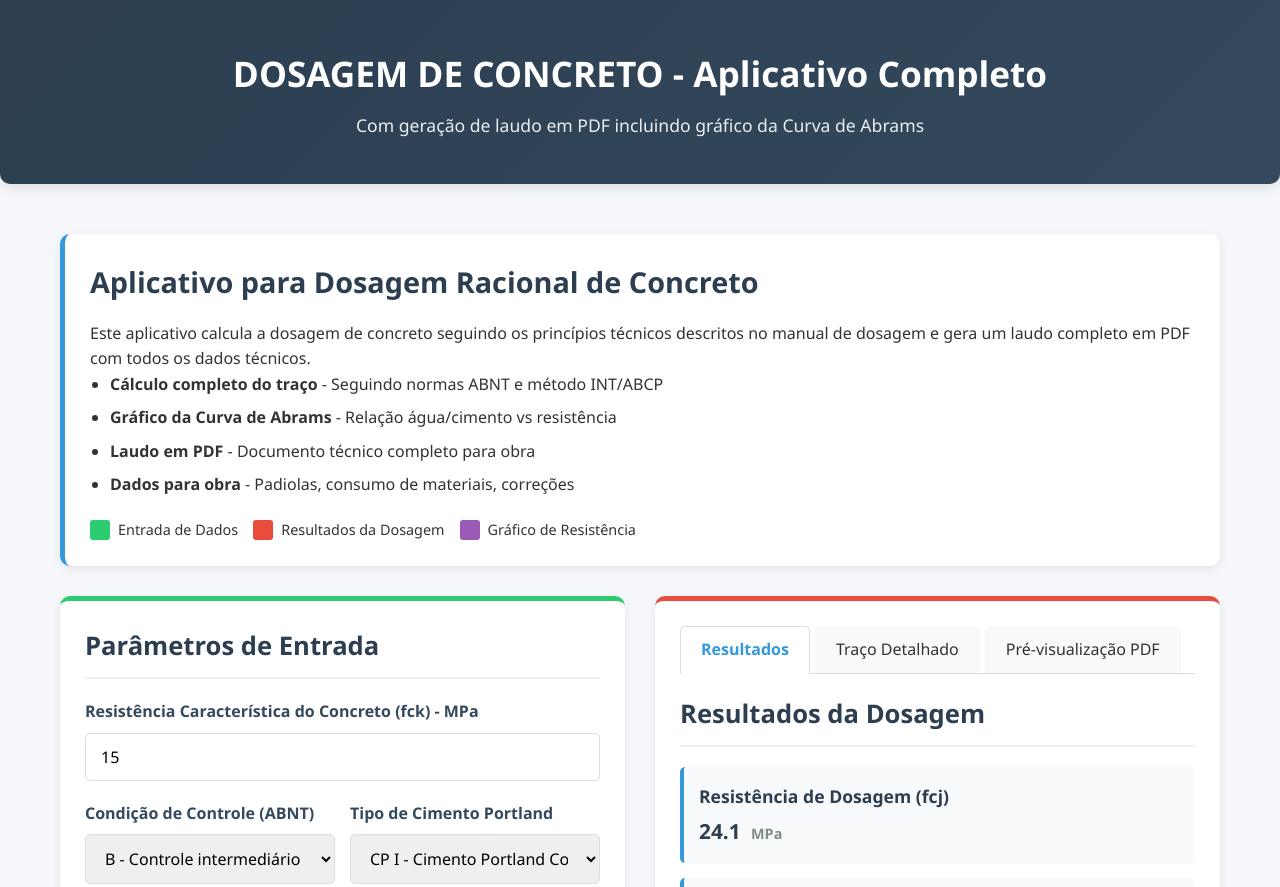
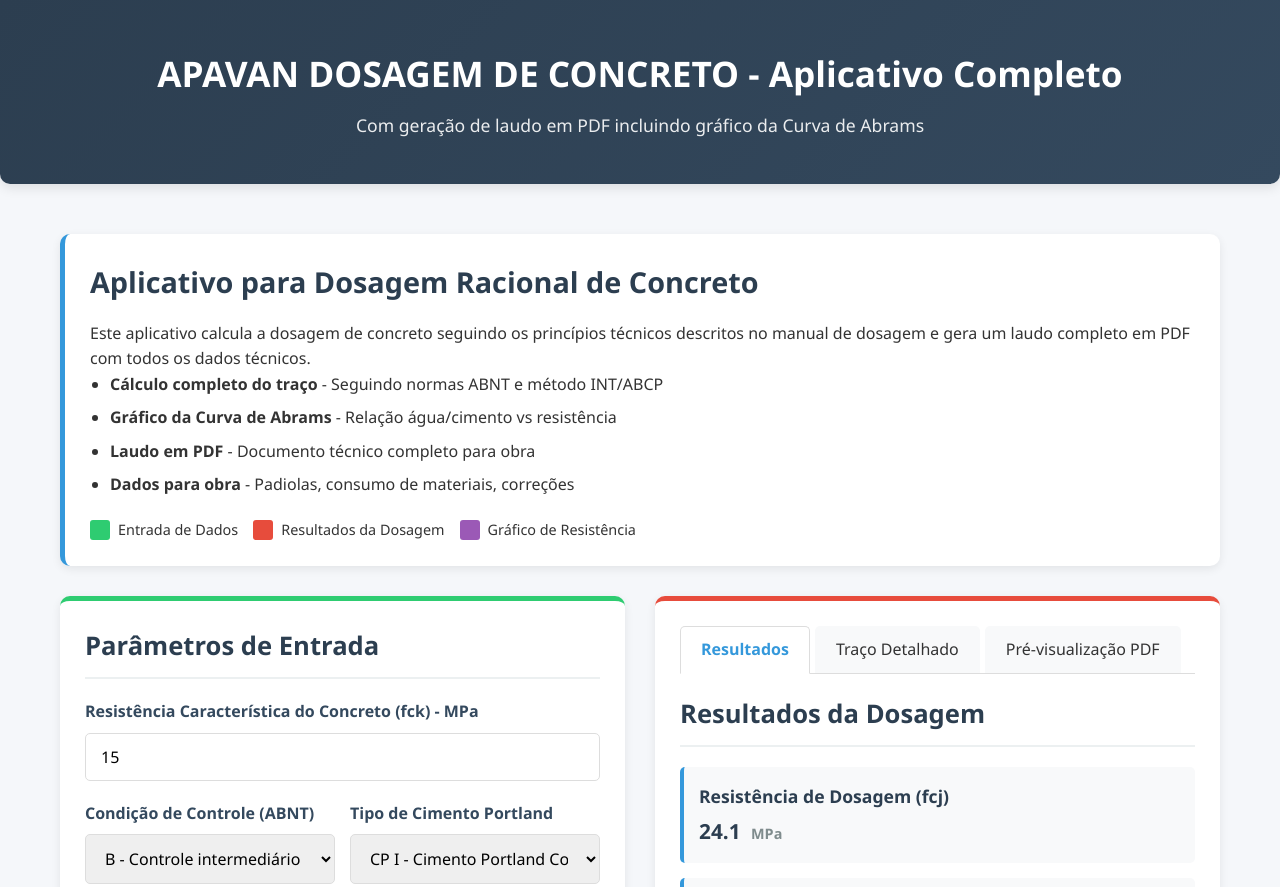
Before and after one commit to Ademil/DOSAGEM, a plain HTML site: page index.html in a window 1280 px wide. Shown: the top 887 px of the page. Drawn offline with nearby package versions, Linux system fonts and the light colour scheme.

Commit message:
Update header and footer text in index.html

```diff
--- a/index.html
+++ b/index.html
@@ -534,7 +534,7 @@
 
     <header>
         <div class="container">
-            <h1>DOSAGEM DE CONCRETO - Aplicativo Completo</h1>
+            <h1>APAVAN DOSAGEM DE CONCRETO - Aplicativo Completo</h1>
             <p>Com geração de laudo em PDF incluindo gráfico da Curva de Abrams</p>
         </div>
     </header>
@@ -879,7 +879,7 @@
 
     <footer>
         <div class="container">
-            <p>Aplicativo desenvolvido com base no manual "DOSAGEM DE CONCRETO" - Autor: Téc. Idercio França das Neves - Coautor: Eng. Ernesto Sperandio Neto</p>
+            <p>Aplicativo desenvolvido com base no manual "DOSAGEM DE CONCRETO" - APAVAN ENGENHARIA - Eng. Ademilton Pavan</p>
             <p>Versão 3.0 - Com geração de laudo em PDF - Para uso técnico em obras de engenharia civil</p>
             <p>© 2023 - Todos os direitos reservados</p>
         </div>
```
